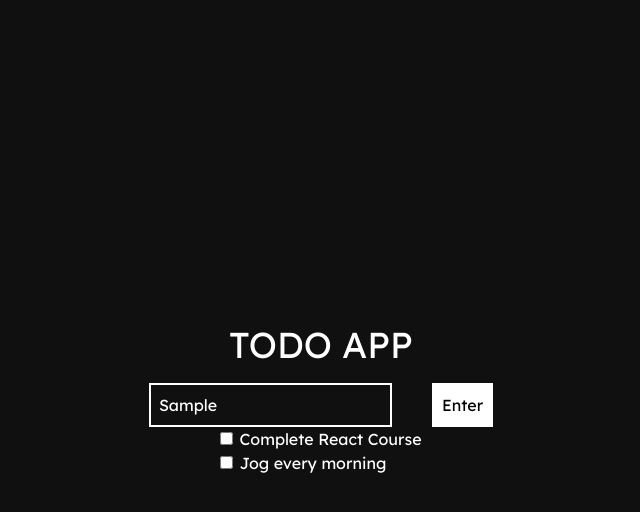
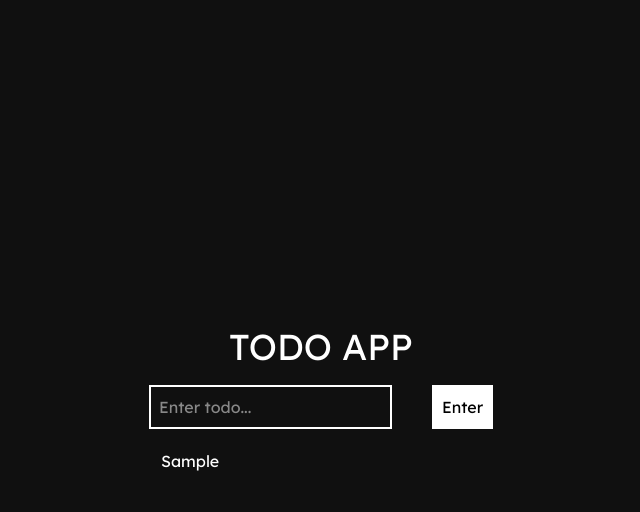
Before and after one commit to Segundavid-Dev/react-tailwind, a React (Vite) app: page / in a window 1280 px wide. Both pictures are taken after typing "Sample" into the empty fields and a click on the button "Enter". Shown: the top 512 px of the page, without its empty margins (319-959 px from the left). Built offline with nearby package versions, Linux system fonts and the light colour scheme.

Commit message:
Completed add task functionality

```diff
--- a/src/App.jsx
+++ b/src/App.jsx
@@ -1,36 +1,27 @@
 import { useState } from "react";
 import "./App.css";
 
-const tasks = [
-  {
-    id: 1,
-    task: "Complete React Course",
-    completed: false,
-  },
-  {
-    id: 2,
-    task: "Jog every morning",
-    completed: true,
-  },
-];
+function App() {
+  const [input, setInput] = useState("");
+  const [todos, SetTodos] = useState([]);
 
-function App() {
+  function handleAddTasks(e) {
+    e.preventDefault();
+    console.log(input);
+    SetTodos([...todos, input]); //Add task to list
+    setInput(""); // clear input field
+    console.log(todos);
+  }
+
   return (
     <div className="container">
-      <Form />
-      <DisplayToDo />
+      <Form input={input} setInput={setInput} handleAddTasks={handleAddTasks} />
+      <DisplayToDo todos={todos} />
     </div>
   );
 }
 
-function Form() {
-  const [input, setInput] = useState("");
-
-  function handleClick(e) {
-    e.preventDefault();
-    console.log(input);
-  }
-
+function Form({ input, setInput, handleAddTasks }) {
   return (
     <div>
       <h1 className="text-center text-4xl pb-2">TODO APP</h1>
@@ -42,7 +33,10 @@ function Form() {
           placeholder="Enter todo..."
           className="border-2 border-white pt-2 pb-2 pr-10 pl-2"
         />
-        <button className="bg-white text-black p-[10px]" onClick={handleClick}>
+        <button
+          className="bg-white text-black p-[10px]"
+          onClick={handleAddTasks}
+        >
           Enter
         </button>
       </form>
@@ -50,26 +44,13 @@ function Form() {
   );
 }
 
-function Task({ task }) {
+function DisplayToDo({ todos }) {
   return (
-    <div>
-      <p className="text-white">
-        <span className="mr-1.5">
-          <input type="checkbox" />
-        </span>
-        {task}
-      </p>
-    </div>
-  );
-}
-
-function DisplayToDo() {
-  return (
-    <div>
-      {tasks.map((individualTask) => (
-        <Task key={individualTask.id} task={individualTask.task} />
+    <ul className="mt-5 w-80">
+      {todos.map((todo) => (
+        <li className="text-white">{todo}</li>
       ))}
-    </div>
+    </ul>
   );
 }
 
```
